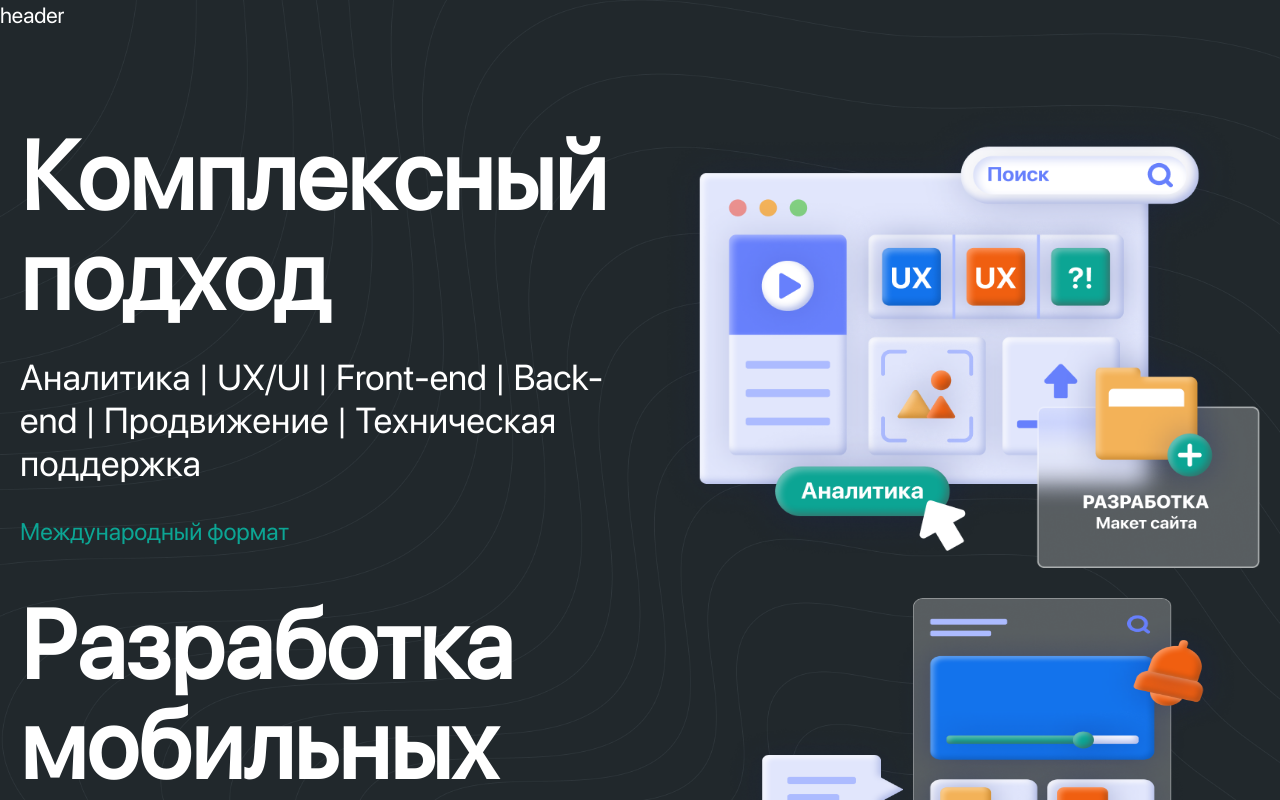
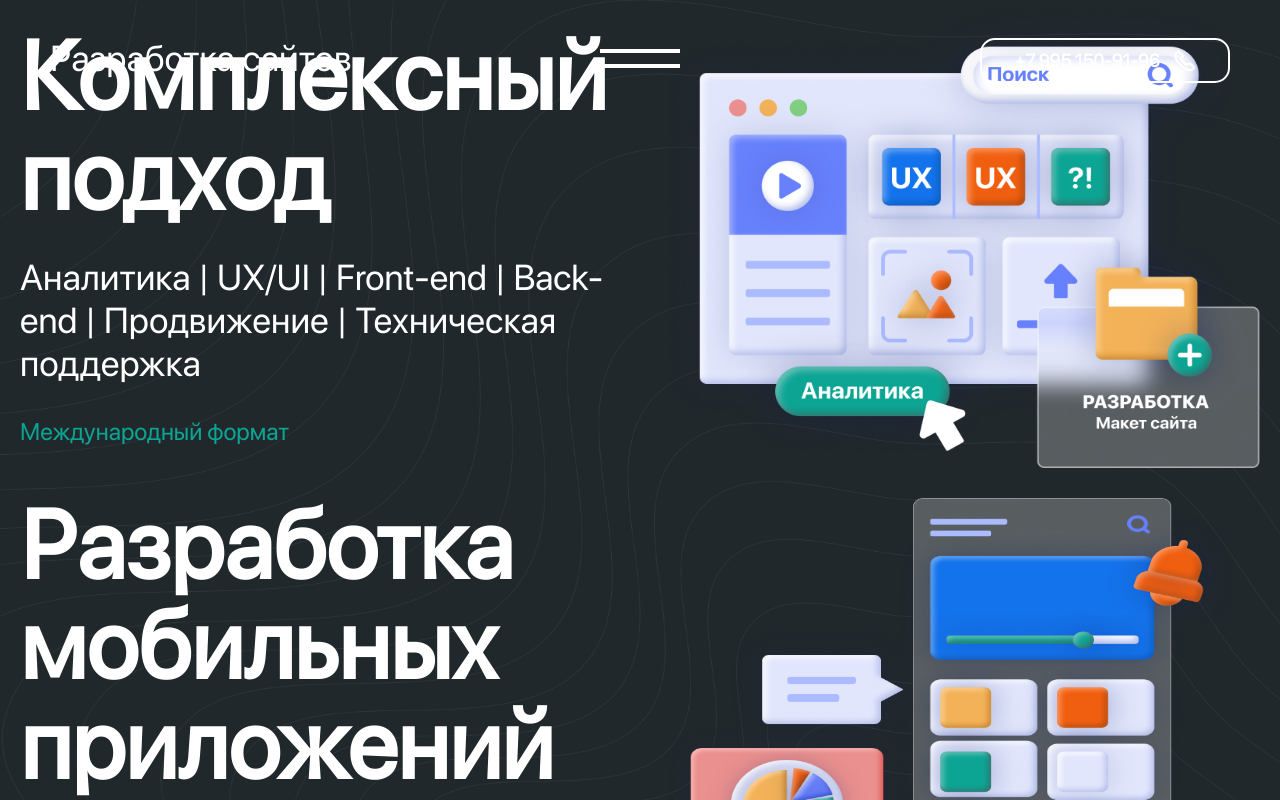
Before and after one commit to AlexYakubovsky/qualtech, a Next.js app: page / in a window 1280 px wide. Shown: the top 800 px of the page. Built offline with nearby package versions, Linux system fonts and the light colour scheme.

Commit message:
add header

```diff
--- a/components/layout/header/Header.js
+++ b/components/layout/header/Header.js
@@ -1,14 +1,117 @@
+import { useRef, useEffect } from 'react'
+import { motion, useCycle } from 'framer-motion'
+import { contacts } from '@/constants/index'
+import useEvent from '@/hooks/useEvent'
+import useOverflow from '@/hooks/useOverflow'
+import MenuToggle from './MenuToggle'
+import Menu from './Menu'
+import { Text, Button } from '@/components/ui'
 import styles from './header.module.sass'
 
 export default function Header() {
+	const [isOpen, toggleOpen] = useCycle(false, true)
+	const headerRef = useRef(null)
+	const { handlerOverflow } = useOverflow()
+
+	useEffect(() => {
+		isOpen && handlerOverflow(true)
+		return () => handlerOverflow(false)
+	}, [isOpen])
+
+	const variantsBackground = {
+		open: (height = 1000) => ({
+			clipPath: `circle(${height * 2 + 200}px at 50% 50px)`,
+			opacity: 1,
+			transition: {
+				type: 'spring',
+				stiffness: 15,
+				restDelta: 2,
+				opacity: 1
+			}
+		}),
+		closed: {
+			clipPath: 'circle(30px at 50% 50px)',
+			opacity: 0,
+			transition: {
+				type: 'spring',
+				delay: 0.5,
+				stiffness: 200,
+				damping: 40
+			}
+		}
+	}
+
+	const variantsFormButton = {
+		open: {
+			y: 0,
+			opacity: 1,
+			transition: {
+				delay: 0.8
+			}
+		},
+		closed: {
+			y: -50,
+			opacity: 0,
+			transition: {
+				delay: 0.3,
+				y: { stiffness: 10 }
+			}
+		}
+	}
+
+	const variantsCallbackButton = {
+		open: { x: 5 },
+		close: { x: 0 }
+	}
+
+	const handlerHeaderPosition = () => {
+		const distanceY = window.pageYOffset || document.documentElement.scrollTop
+
+		if (distanceY >= 1) {
+			headerRef.current.classList.add(styles.scroll)
+		} else {
+			headerRef.current.classList.remove(styles.scroll)
+		}
+	}
+
+	useEvent('scroll', handlerHeaderPosition)
+
 	return (
-		<header
+		<motion.header
+			ref={headerRef}
 			className={styles.header}
-			style={{ left: '0', height: '100px' }}
+			initial={false}
+			animate={isOpen ? 'open' : 'closed'}
 		>
-		<div>
-			header
-		</div>
-		</header>
+			<div className={styles.header__logo}>
+				<Text size='xl' style={{ lineHeight: '31px' }}>Разработка сайтов</Text>
+			</div>
+
+			<nav className={styles.header__nav}>
+				<motion.div className={styles['header__nav-background']} variants={variantsBackground} />
+				<Menu />
+				<MenuToggle toggle={() => toggleOpen()} isOpen={isOpen} />
+			</nav>
+
+			<div className={styles.header__buttons}>
+				<motion.div variants={variantsFormButton}>
+					<Button size='md' iconRight='plus' style={{ marginRight: 30 }}>
+						Оставить заявку
+					</Button>
+				</motion.div>
+				<motion.div variants={variantsCallbackButton}>
+					<Button
+						as='link'
+						href={`tel:${contacts.phone}`}
+						size='md'
+						view='callback'
+						iconRight='phone'
+					>
+						{contacts.phone}
+					</Button>
+				</motion.div>
+
+			</div>
+		</motion.header>
 	)
 }
--- /dev/null
+++ b/components/layout/header/Menu.js
@@ -0,0 +1,79 @@
+import { useState } from 'react'
+import { motion } from 'framer-motion'
+import useWindowSize from '@/hooks/useWindowSize'
+import MenuItem from './MenuItem'
+import { Text } from '@/components/ui'
+import styles from './header.module.sass'
+
+export default function Menu() {
+	const [isMenuOnHover, setIsMenuOnHover] = useState(false)
+	const { height } = useWindowSize()
+	const menu = [
+		{ title: 'Наши услуги', link: '#our-services' },
+		{ title: 'Как мы работаем', link: '#how-we-work' },
+		{ title: 'Стоимость услуг', link: '#services-cost' }
+	]
+
+	const toggleHover = hasHover => setIsMenuOnHover(hasHover)
+
+	const variantsMenu = {
+		open: {
+			overflowY: 'auto',
+			overflowX: 'hidden',
+		}
+	}
+
+	const variantsNavList = {
+		open: {
+			opacity: 1,
+			transition: { staggerChildren: 0.1, delayChildren: 0.2 }
+		},
+		closed: {
+			opacity: 0,
+			transition: { staggerChildren: 0.05, staggerDirection: -1 }
+		}
+	}
+
+	const variantsMenuFooter = {
+		open: {
+			y: 0,
+			opacity: 1,
+			transition: {
+				delay: 0.7
+			}
+		},
+		closed: {
+			y: 50,
+			opacity: 0,
+			transition: {
+				y: { stiffness: 1000 }
+			}
+		}
+	}
+
+	return (
+		<motion.div
+			style={{ height: `${height - 100}px` }}
+			className={styles.menu}
+			variants={variantsMenu}
+		>
+			<div className={styles['menu-wrapper']}>
+				<motion.ul className={styles['menu__nav-list']} variants={variantsNavList}>
+					{menu.map((v, i) =>
+						<MenuItem
+							key={i}
+							title={v.title}
+							toggleHover={toggleHover}
+							isMenuOnHover={isMenuOnHover}
+						/>
+					)}
+				</motion.ul>
+				<motion.ul className={styles.menu__footer} variants={variantsMenuFooter}>
+					<Text as='li' size='sm'>Разработка любой сложности.</Text>
+					<Text as='li' size='sm'>Аналитика | UX/UI | Front-end | Back-end</Text>
+					<Text as='li' size='sm'>Продвижение | Техническая поддержка</Text>
+				</motion.ul>
+			</div>
+		</motion.div>
+	)
+}
--- /dev/null
+++ b/components/layout/header/MenuItem.js
@@ -0,0 +1,43 @@
+import { useState, useEffect } from 'react'
+import { motion } from 'framer-motion'
+import { Text } from '@/components/ui'
+import styles from './header.module.sass'
+
+export default function MenuItem({ title, isMenuOnHover, toggleHover }) {
+	const [onTagHover, setOnTagHover] = useState(false)
+
+	useEffect(() => {
+		onTagHover && toggleHover(true)
+		return () => toggleHover(false)
+	}, [onTagHover])
+
+	const variants = {
+		open: {
+			y: 0,
+			opacity: 1,
+			cursor: 'pointer',
+			transition: {
+				y: { stiffness: 1000, velocity: -100 }
+			}
+		},
+		closed: {
+			y: 300,
+			opacity: 0,
+			cursor: 'default',
+			transition: {
+				y: { stiffness: 1000 }
+			}
+		}
+	}
+
+	return (
+		<motion.li
+			variants={variants}
+			className={`${styles['menu-item']} ${isMenuOnHover ? styles.onHover : ''}`}
+			onMouseEnter={() => setOnTagHover(true)}
+			onMouseLeave={() => setOnTagHover(false)}
+		>
+			<Text size='xxl'>{title}</Text>
+		</motion.li>
+	)
+}
--- /dev/null
+++ b/components/layout/header/MenuToggle.js
@@ -0,0 +1,13 @@
+import styles from './header.module.sass'
+
+export default function MenuToggle({ toggle, isOpen }) {
+	return (
+		<div
+			className={`${styles['toggle-menu']} ${isOpen ? styles.open : ''}`}
+			onClick={toggle}
+		>
+			<span />
+			<span />
+		</div>
+	)
+}
--- a/components/layout/header/header.module.sass
+++ b/components/layout/header/header.module.sass
@@ -0,0 +1,141 @@
+@import 'styles/variables'
+
+.header
+  position: fixed
+  height: 85px
+  width: 100%
+  z-index: 9
+  display: flex
+  justify-content: space-between
+  align-items: center
+  padding: 35px 50px 0
+  transition: .3s
+
+  &.scroll
+    height: 80px
+    background: $black
+    padding: 0 50px 0
+    box-shadow: 0 1px 3px #0000004a
+
+    .toggle-menu
+      top: 35%
+
+
+  &__logo
+    z-index: 1
+
+
+  &__nav
+    &-background
+      position: absolute
+      top: 0
+      left: 0
+      bottom: 0
+      width: 100%
+      height: 100vh
+      background: $black
+
+    .menu
+      position: absolute
+      width: 100%
+      left: 0
+      right: 0
+      top: 100px
+
+      &::-webkit-scrollbar
+        width: 0
+        height: 0
+
+      &-wrapper
+        padding: 50px
+        display: flex
+        flex-direction: column
+        justify-content: space-between
+        height: 100%
+
+      &__nav-list
+        text-align: end
+        display: flex
+        flex-direction: column
+        align-items: flex-end
+        justify-content: center
+        height: 100%
+
+        .menu-item
+          margin-bottom: 40px
+          display: inline-block
+          position: relative
+          transition: .8s
+
+          &.onHover
+            color: $dark-gray
+
+          &::after
+            content: ''
+            position: absolute
+            display: block
+            width: 0
+            height: 6px
+            background: $white
+            margin-top: 15px
+            transition: width .8s
+
+          &:hover
+            color: $white
+
+            &::after
+              width: 100%
+
+      &__footer
+        padding-top: 40px
+        border-top: 2px solid $white
+
+    .toggle-menu
+      display: inline-block
+      position: absolute
+      width: 80px
+      height: 25px
+      cursor: pointer
+      left: 50%
+      transform: translateX(-50%)
+      top: 50%
+      transition: .3s
+
+      span
+        transition: all .5s
+        position: absolute
+        left: 0
+        width: 100%
+        height: 4px
+        background-color: $white
+
+        &:nth-of-type(1)
+          bottom: 15px
+
+        &:nth-of-type(2)
+          bottom: 0
+
+      &:hover
+        span
+          background: $gray
+
+          &:nth-of-type(1)
+            width: 65%
+
+      &.open
+        span
+          &:nth-of-type(1)
+            transform: translate(0px, 5px) rotate(-45deg)
+
+          &:nth-of-type(2)
+            transform: translate(0, -10px) rotate(45deg)
+
+        &:hover
+          span
+            &:nth-of-type(1)
+              width: 100%
+
+
+  &__buttons
+    z-index: 1
+    display: flex
--- a/components/ui/button/button.module.sass
+++ b/components/ui/button/button.module.sass
@@ -21,17 +21,22 @@
     box-shadow: none
 
 
+.primary
+  border-color: $yellow
+  background: $yellow
+  color: $black
+
 .callback
   border-color: $white
   color: $white
+
+
+.md
   height: 45px
+  width: 250px
   font-size: 18px
   line-height: 25px
 
 
-.md
-  width: 250px
-
-
 .isFluid
   width: 100%
--- /dev/null
+++ b/hooks/useOverflow.js
@@ -0,0 +1,13 @@
+const useOverflow = () => {
+	const handlerOverflow = isHidden => {
+		if (isHidden) {
+			document.body.style.cssText = 'overflow: hidden; width: calc(100vw - 5px)'
+		} else {
+			document.body.style.cssText = null
+		}
+	}
+
+	return { handlerOverflow }
+}
+
+export default useOverflow
--- a/styles/variables.sass
+++ b/styles/variables.sass
@@ -6,6 +6,7 @@ $white: #FFFFFF
 $dark-gray: #30383D
 $gray: #777777
 $green: #0CA594
+$yellow: #F3B258
 
 $font-primary: 'SFPro', sans-serif
 
```
Also changed, not shown: hooks/useOverlay.js (added, +23 -0 lines).
